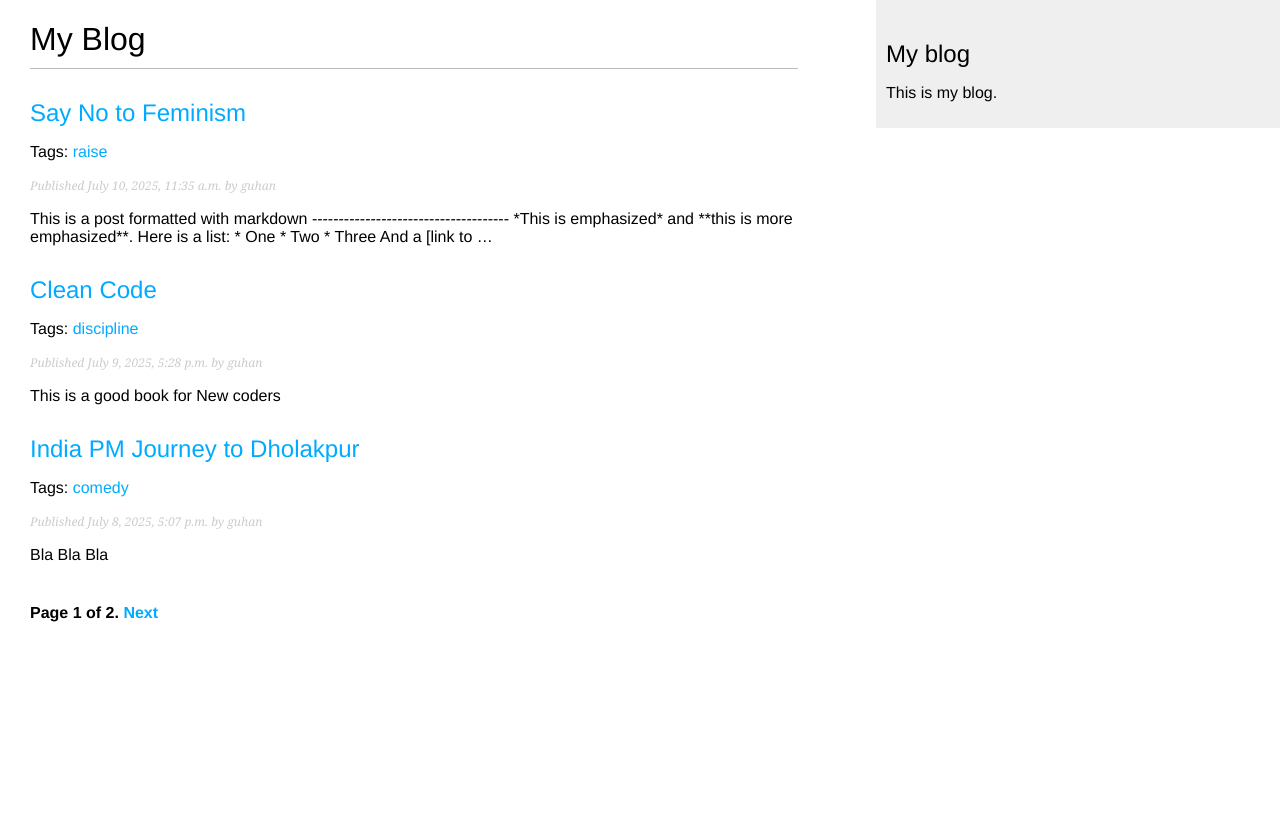
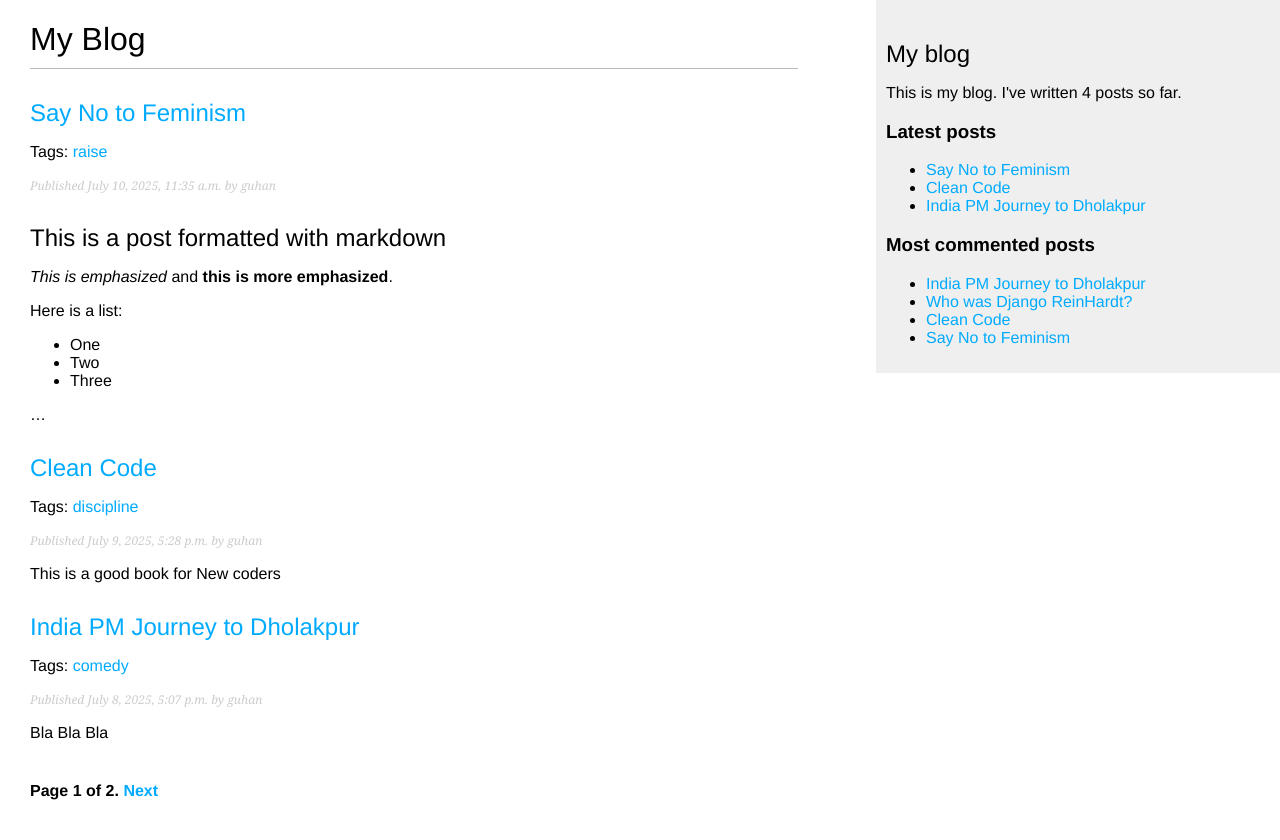
Before and after one commit to kumaraguhan/BlogApplication_Django3, a Django app: page /blog/ in a window 1280 px wide. Before the commit the page ends 622 px from the top, so only its background shows below. Run offline with Django 5.2, Linux system fonts and the light colour scheme; data comes from the database, SQL or seed files in the repository; both versions use the stored data as it was after the commit; parts of the project's set-up code (start-up, migrations or seed data) failed here and were passed over.

Commit message:
Add Custom template tags and template filters
I have added a custom template tag for showing total number of posts, latest posts

```diff
--- a/blog/templates/blog/base.html
+++ b/blog/templates/blog/base.html
@@ -1,6 +1,7 @@
  <!DOCTYPE html>
  <html>
  <head>
+  {% load blog_tags %}
   {% load static %}
   <title>{% block title %}{% endblock %}</title>
   <link href="{% static 'css/blog.css' %}" rel="stylesheet">
@@ -12,7 +13,18 @@
   </div>
   <div id="sidebar">
     <h2>My blog</h2>
-    <p>This is my blog.</p>
+     <p>This is my blog. I've written {% total_posts %} posts so far.</p>
+      <h3>Latest posts</h3>
+      {% show_latest_posts 3 %}
+       <h3>Most commented posts</h3>
+ {% get_most_commented_posts as most_commented_posts %}
+ <ul>
+  {% for post in most_commented_posts %}
+    <li>
+      <a href="{{ post.get_absolute_url }}">{{ post.title }}</a>
+    </li>
+  {% endfor %}
+ </ul>
   </div>
  </body>
  </html>
--- a/blog/templates/blog/detail.html
+++ b/blog/templates/blog/detail.html
@@ -1,11 +1,12 @@
  {% extends "blog/base.html" %}
+  {% load blog_tags %}
  {% block title %}{{ post.title }}{% endblock %}
  {% block content %}
   <h1>{{ post.title }}</h1>
   <p class="date">
     Published {{ post.publish }} by {{ post.author }}
   </p>
-  {{ post.body|linebreaks }}
+  {{ post.body|markdown }}
    <p>
   <a href="{% url "blog:post_share" post.id %}">
     Share this post
--- /dev/null
+++ b/blog/templates/blog/latest_posts.html
@@ -0,0 +1,7 @@
+<ul>
+  {% for post in latest_posts %}
+    <li>
+      <a href="{{ post.get_absolute_url }}">{{ post.title }}</a>
+    </li>
+  {% endfor %}
+ </ul>
--- a/blog/templates/blog/list.html
+++ b/blog/templates/blog/list.html
@@ -1,4 +1,5 @@
 {% extends "blog/base.html" %}
+ {% load blog_tags %}
  {% block title %}My Blog{% endblock %}
  {% block content %}
   <h1>My Blog</h1>
@@ -23,7 +24,7 @@
     <p class="date">
       Published {{ post.publish }} by {{ post.author }}
     </p>
-    {{ post.body|truncatewords:30|linebreaks }}
+    {{ post.body|markdown|truncatewords_html:30 }}
   {% endfor %}
   {% include "./pagination.html" with page=posts %}
  {% endblock %}
--- /dev/null
+++ b/blog/templatetags/blog_tags.py
@@ -0,0 +1,28 @@
+from django import template
+from ..models import Post
+
+register = template.Library()
+
+@register.simple_tag
+def total_posts():
+    return Post.published.count()
+
+@register.inclusion_tag('blog/latest_posts.html')
+def show_latest_posts(count=5):
+    latest_posts = Post.published.order_by('-publish')[:count]
+    return {'latest_posts': latest_posts}
+
+from django.db.models import Count
+@register.simple_tag
+def get_most_commented_posts(count=5):
+    return Post.published.annotate(
+               total_comments=Count('comments')
+           ).order_by('-total_comments')[:count]
+
+
+from django.utils.safestring import mark_safe
+import markdown
+
+@register.filter(name='markdown')
+def markdown_format(text):
+    return mark_safe(markdown.markdown(text))
--- a/blogApp_django3/settings.py
+++ b/blogApp_django3/settings.py
@@ -30,6 +30,8 @@
 
 # Application definition
 
+SITE_ID = 1
+
 INSTALLED_APPS = [
     'django.contrib.admin',
     'django.contrib.auth',
@@ -39,6 +41,8 @@
     'django.contrib.staticfiles',
     'blog.apps.BlogConfig',
     'taggit',
+    'django.contrib.sites',
+    'django.contrib.sitemaps',
 ]
 
 MIDDLEWARE = [
```
Also changed, not shown: blog/templatetags/__init__.py (added), db.sqlite3.
